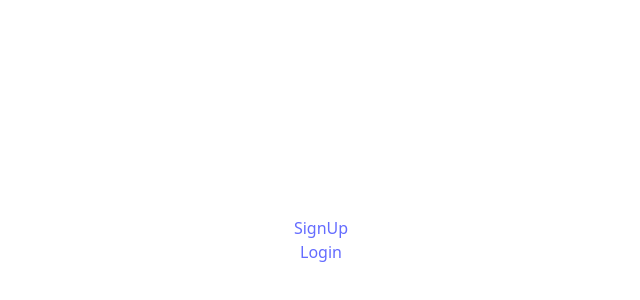
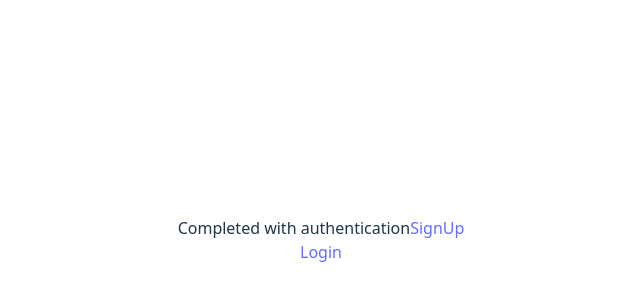
Before and after one commit to eindhu-12/SkillPars-Project, a React (Vite) app: page / in a window 1280 px wide. Shown: the part 160-460 px from the top of the page, without its empty margins (319-959 px from the left). Built offline with nearby package versions, Linux system fonts and the light colour scheme.

Commit message:
SkillPars

```diff
--- a/src/Components/Home.jsx
+++ b/src/Components/Home.jsx
@@ -4,7 +4,7 @@ import { Link } from 'react-router-dom'
 const Home = () => {
   return (
     <div>
-
+      Completed with authentication
       <Link to={"/signup"}>SignUp</Link><br />
       <Link to={"/login"}>Login</Link>
     </div>
```
